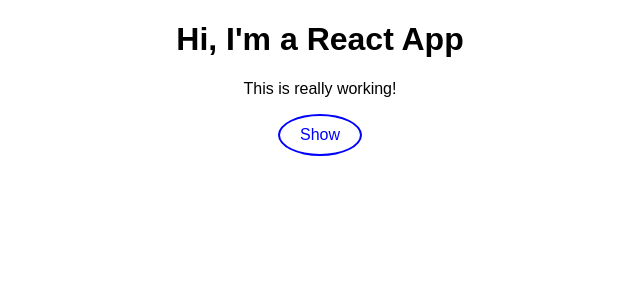
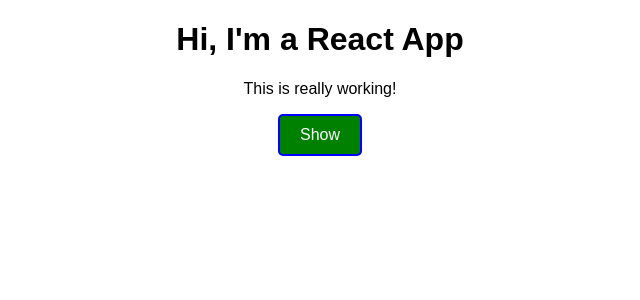
Before and after one commit to Anik7303/react-the-complete-guide, a React (Create React App) app: page / in a window 1280 px wide. Shown: the top 300 px of the page, without its empty margins (320-960 px from the left). Built offline with nearby package versions, Linux system fonts and the light colour scheme.

Commit message:
ejecting

```diff
--- a/package.json
+++ b/package.json
@@ -3,6 +3,7 @@
   "version": "0.1.0",
   "private": true,
   "dependencies": {
+    "radium": "^0.26.0",
     "react": "^16.13.1",
     "react-dom": "^16.13.1",
     "react-scripts": "1.1.5"
--- a/src/App.js
+++ b/src/App.js
@@ -1,5 +1,6 @@
 import React, { Component } from "react";
 // import React, { useState } from "react";
+import Radium, { StyleRoot } from "radium";
 import "./App.css";
 import Person from "./Person/Person";
 
@@ -49,7 +50,13 @@
             border: "2px solid blue",
             padding: "10px 20px",
             cursor: "pointer",
-            borderRadius: "50%",
+            borderRadius: "5px",
+            backgroundColor: "green",
+            color: "white",
+            ":hover": {
+                backgroundColor: "lightgreen",
+                color: "black",
+            },
         };
 
         let persons = null;
@@ -77,26 +84,33 @@
                     })}
                 </div>
             );
+            style.backgroundColor = "red";
+            style[":hover"] = {
+                backgroundColor: "salmon",
+                color: "black",
+            };
         }
 
         return (
+            <StyleRoot>
                 <div className="App">
                     <h1>Hi, I'm a React App</h1>
                     <p>This is really working!</p>
                     <button
+                        style={style}
                         className="btn"
-                    style={style}
                         onClick={this.togglePersons}
                     >
                         {this.state.showPersons ? "Hide" : "Show"}
                     </button>
                     {persons}
                 </div>
+            </StyleRoot>
         );
     }
 }
 
-export default App;
+export default Radium(App);
 
 // const app = (props) => {
 //     const style = {
--- a/src/Person/Person.js
+++ b/src/Person/Person.js
@@ -1,5 +1,7 @@
 import React from "react";
+// import Radium from "radium";
 import "./Person.css";
+// import "./Person.css";
 
 const person = (props) => {
     return (
@@ -26,4 +28,5 @@
 // }
 
 export default person;
+// export default Radium(person);
 // export default Person;
```
Also changed, not shown: 1 other file (tests, documents, lock files or other folders). Lines whose indentation alone changed are shown as unchanged.
